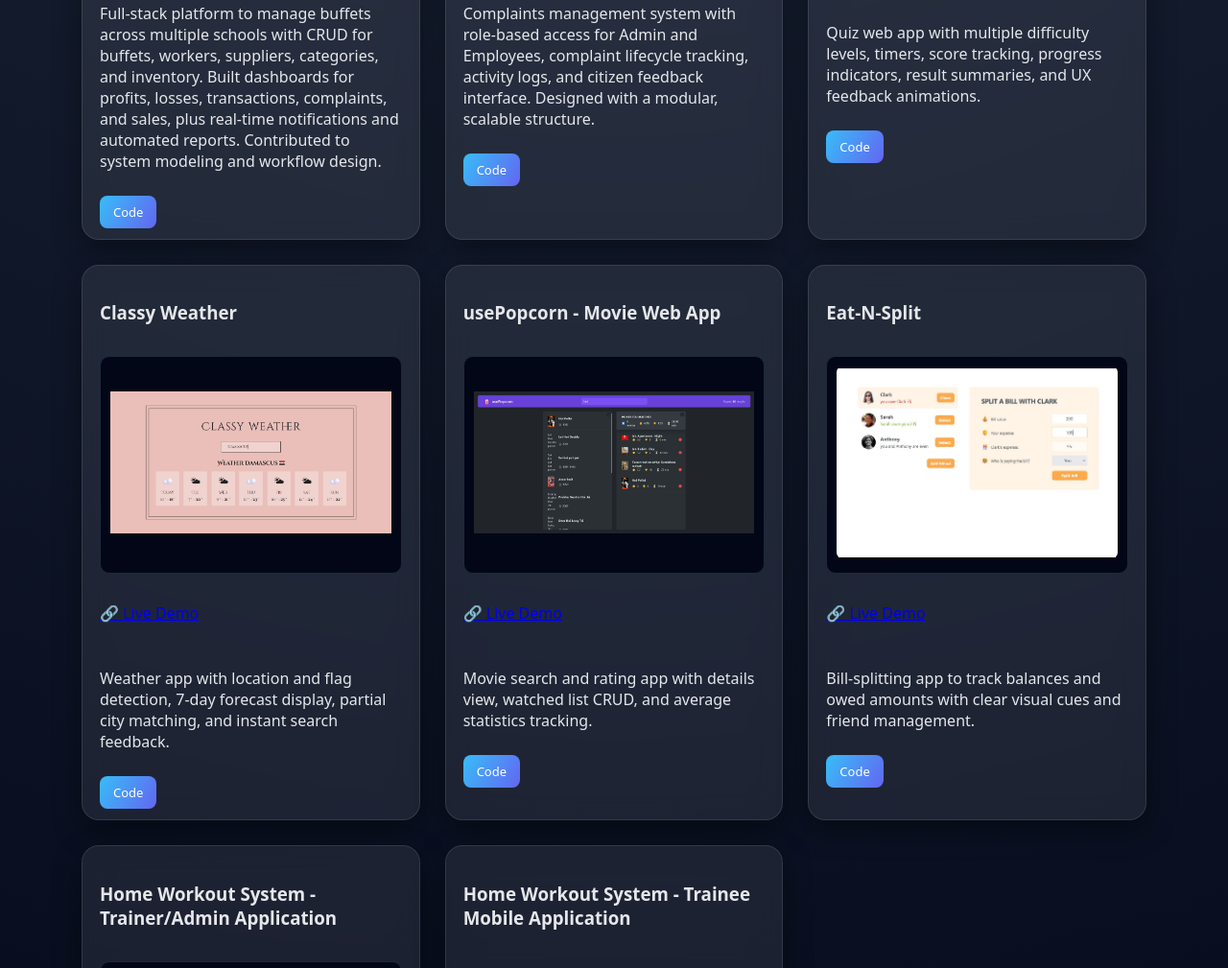
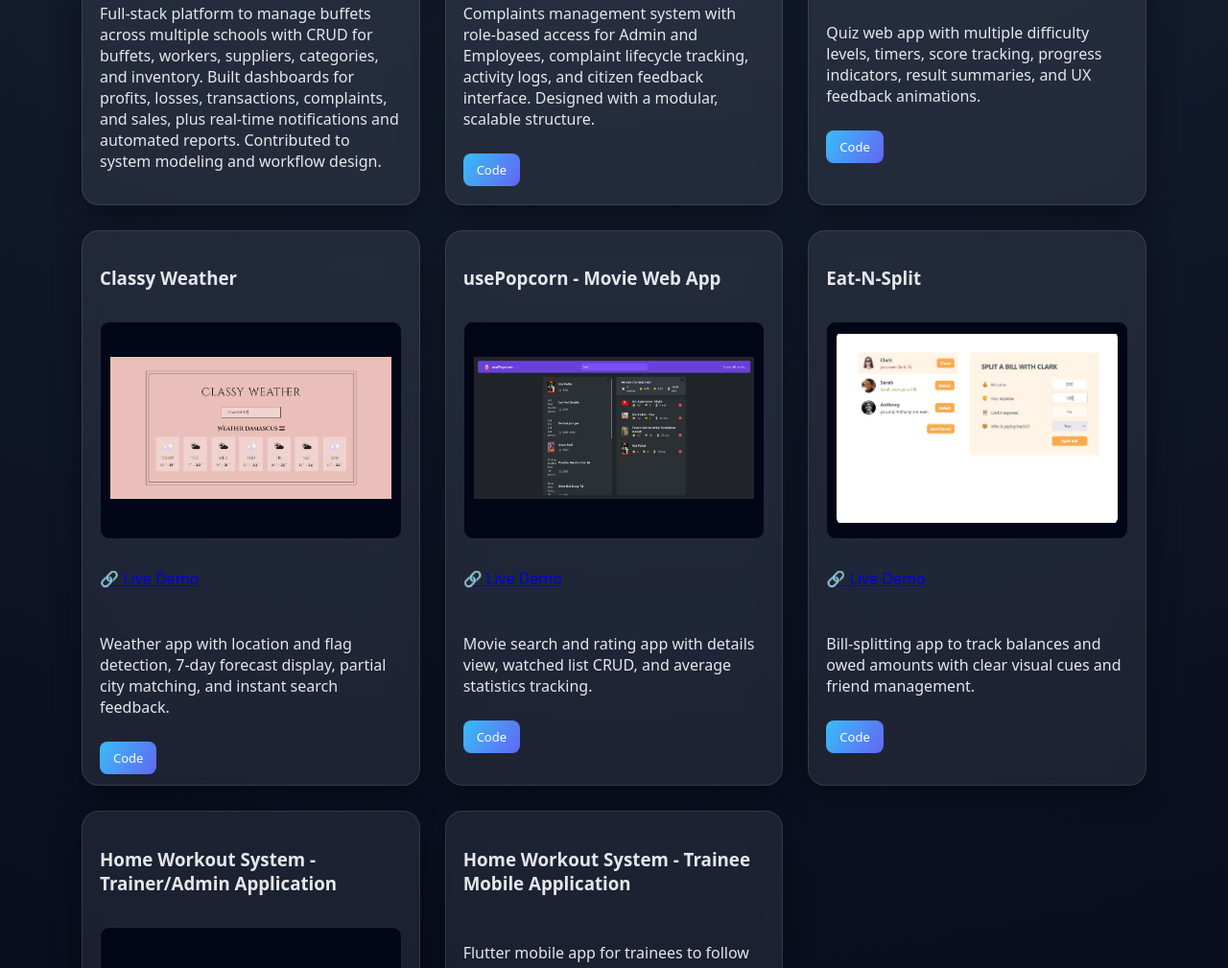
Before and after one commit to abd-alrahan/abdalrahman.portfolio, a plain HTML site: page index.html in a window 1280 px wide. Shown: the part 988-1997 px from the top of the page at 96% size. Drawn offline with Linux system fonts and the light colour scheme.

Commit message:
updating CV and private code for buffets-management-system project

```diff
--- a/index.html
+++ b/index.html
@@ -113,9 +113,6 @@
             transactions, complaints, and sales, plus real-time notifications and automated reports.
             Contributed to system modeling and workflow design.
           </p>
-          <div class="card-links">
-            <a href="https://gitlab.com/thedarkhawk9177-group/buffet-management" target="_blank">Code</a>
-          </div>
         </article>
 
         <!-- Dashboard Complaints System -->
```
Also changed, not shown: 1 other file.
